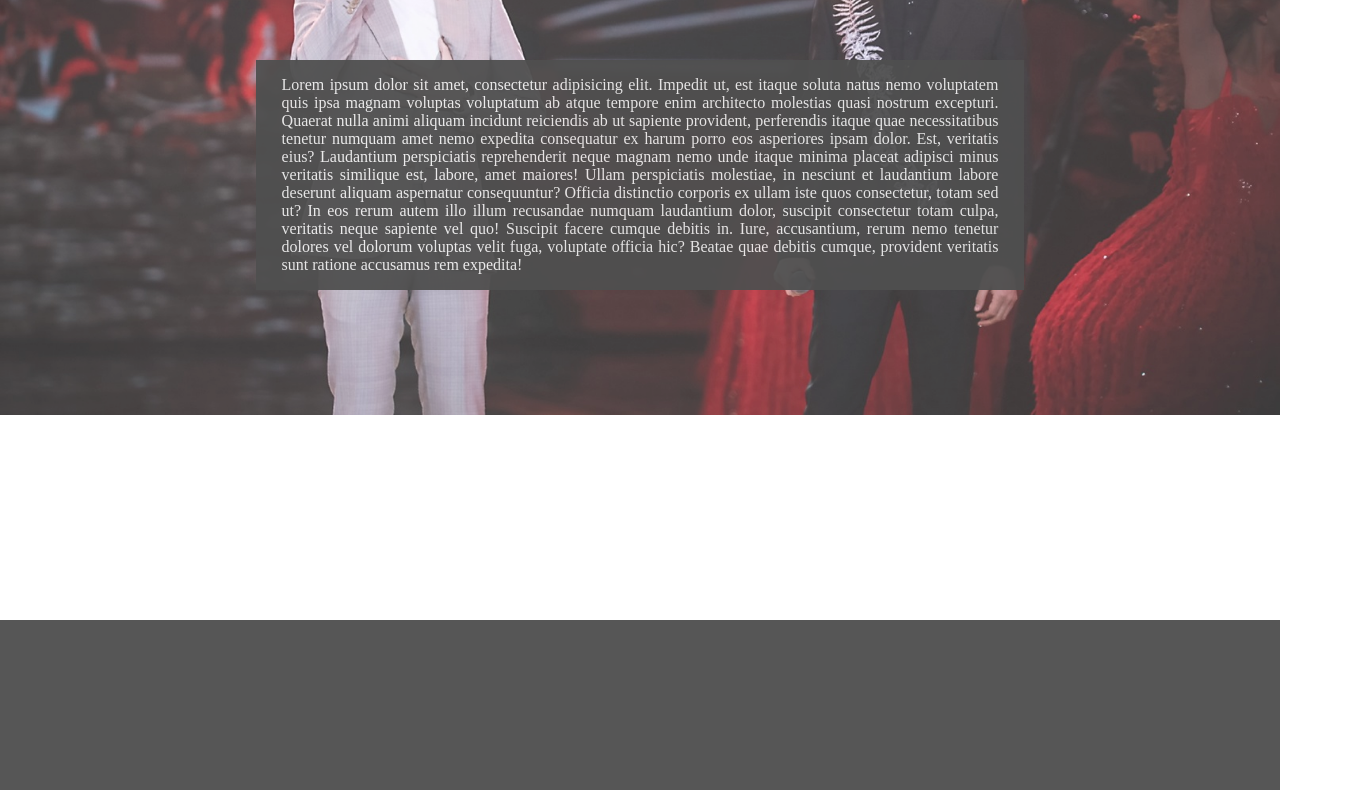
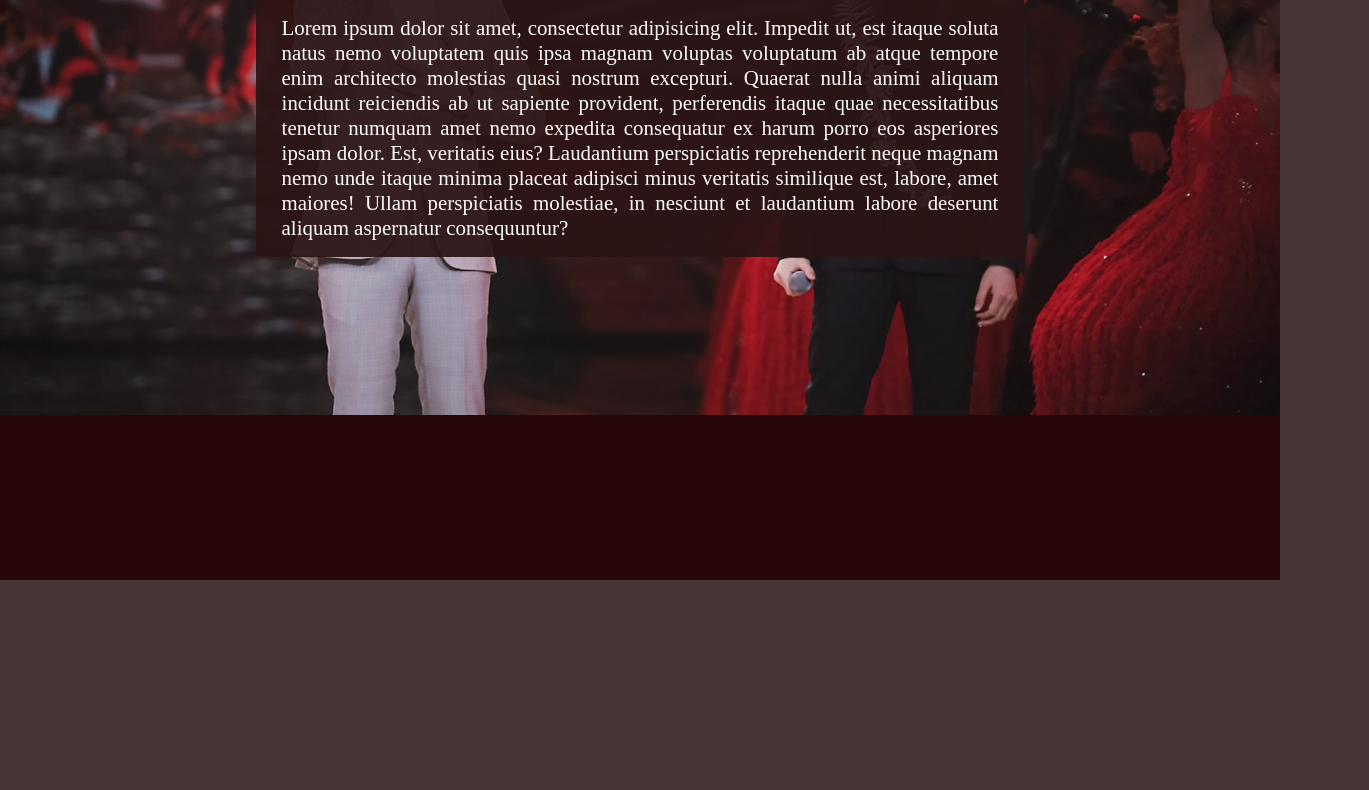
Before and after one commit to arsfish/cloud-duo.github.io, a plain HTML site: page index.html in a window 1280 px wide. Shown: the part 220-1010 px from the top of the page, 1369 px wide, since content can reach past the window. Drawn offline with Linux system fonts and the light colour scheme.

Commit message:
scroll opacity fixed

```diff
--- a/css/style.css
+++ b/css/style.css
@@ -6,7 +6,7 @@ html {
 }
 body {
   font-family: "Times New Roman", Times, serif;
-  background-color: #ffffff;
+  background-color: #180101c9;
   margin: 0;
   padding: 0;
   color: #d0cfd8;
@@ -138,53 +138,65 @@ header .header-toggle {
 .main-intro-bg {
   position: fixed;
   top: 0;
-  opacity: 0.8;
+  opacity: 0.9;
   z-index: -1;
   background-image: url(../img/background.jpg);
+  background-color: #240101f6;
   background-repeat: no-repeat;
   background-size: 100%;
   width: 100%;
   height: 100%;
 }
+.main-intro-bg-back {
+  position: fixed;
+  top: 0;
+  opacity: 0.08;
+  z-index: -5;
+  background-image: url(../img/background.jpg);
+  background-size: 100%;
+  background-repeat: no-repeat;
+  width: 100%;
+  height: 100%;
+}
+
 .main-intro-text {
   height: 70vh;
-  margin: 30vh 20vw 0 20vw;
-  color: #f3f3f3f6;
+  margin: calc(10vh + 100px) 20vw 0 20vw;
+  color: #fffbfb;
   text-align: justify;
 }
 .main-intro-text p {
-  background-color: #505050;
-  opacity: 0.95;
+  background-color: #2b1515ee;
+  font-size: calc(8pt + 0.8vw);
   padding: 2vh 2vw;
 }
 .main-biography {
   position: relative;
-  background-color: #505050f6;
   display: flex;
-  flex-direction: row;
+  flex-direction: column;
   flex-wrap: wrap;
   justify-content: space-around;
   align-items: flex-start;
-  margin: 0 auto;
   z-index: 0;
 }
 
 .main-biography-background {
   margin: 0 auto;
-  margin-top: 20vh;
+  margin-top: 10vh;
   margin-bottom: 10vh;
   display: flex;
   flex-wrap: nowrap;
-  align-items: center;
+  align-items: flex-start;
   justify-content: space-between;
+  border: 1px solid black;
 }
 .main-biography-background p {
-  margin-left: 5vw;
-  width: 17vw;
+  padding: 0 3vw 2vw 3vw;
+  width: 35vw;
 }
 .main-biography-background img {
-  height: 80vh;
-  margin-left: 5vw;
+  width: 50vw;
+  height: auto;
   z-index: -1;
 }
 .main-biography-text {
--- a/index.html
+++ b/index.html
@@ -37,7 +37,8 @@
     </header>
     <main class="main-home">
       <section class="main-intro">
-        <div class="main-intro-bg"></div>
+        <div class="main-intro-bg" id="bg"></div>
+        <div class="main-intro-bg-back"></div>
         <div class="main-intro-text" id="intro-text">
           <p>
             Lorem ipsum dolor sit amet, consectetur adipisicing elit. Impedit
@@ -50,14 +51,7 @@
             reprehenderit neque magnam nemo unde itaque minima placeat adipisci
             minus veritatis similique est, labore, amet maiores! Ullam
             perspiciatis molestiae, in nesciunt et laudantium labore deserunt
-            aliquam aspernatur consequuntur? Officia distinctio corporis ex
-            ullam iste quos consectetur, totam sed ut? In eos rerum autem illo
-            illum recusandae numquam laudantium dolor, suscipit consectetur
-            totam culpa, veritatis neque sapiente vel quo! Suscipit facere
-            cumque debitis in. Iure, accusantium, rerum nemo tenetur dolores vel
-            dolorum voluptas velit fuga, voluptate officia hic? Beatae quae
-            debitis cumque, provident veritatis sunt ratione accusamus rem
-            expedita!
+            aliquam aspernatur consequuntur?
           </p>
         </div>
       </section>
--- a/scripts/btn-scroll.js
+++ b/scripts/btn-scroll.js
@@ -9,11 +9,15 @@ function headerNavToggler() {
 
 let biographyBg = document.getElementById("biography");
 this.addEventListener("scroll", function () {
-  biographyBg.style.opacity = +this.pageYOffset / 700 + "";
+  biographyBg.style.opacity = +this.pageYOffset / 500 + "";
   biographyBg.style.top = -this.pageYOffset + "px";
 });
 let introText = document.getElementById("intro-text");
 this.addEventListener("scroll", function () {
-  introText.style.opacity = 1 - +this.pageYOffset / 500 + "";
+  introText.style.opacity = 1 - +this.pageYOffset / 700 + "";
   introText.style.top = +this.pageYOffset + "px";
 });
+let introBg = document.getElementById("bg");
+this.addEventListener("scroll", function () {
+  introBg.style.opacity = 0.9 - this.pageYOffset / 700 + "";
+});
```
